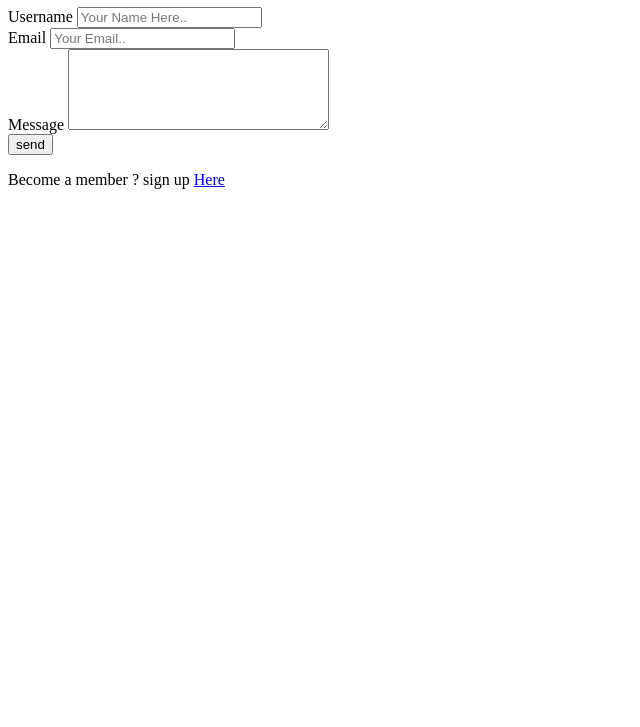
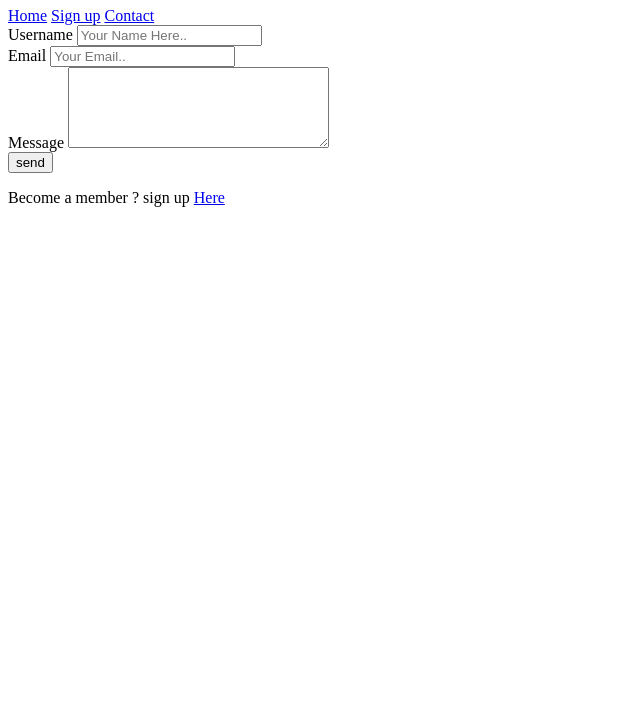
Before and after one commit to ssu627366-cloud/portfolio, a plain HTML site: page contact.html in a window 1280 px wide. Shown: the part 73-800 px from the top of the page, without its empty margins (0-640 px from the left). Drawn offline with Linux system fonts and the light colour scheme.

Commit message:
added novbar to contact.html and signup.html

```diff
--- a/contact.html
+++ b/contact.html
@@ -7,6 +7,11 @@
   </head>
   <body>
     <h1>Contact Me!</h1>
+    <nav>
+      <a href="index.html">Home</a>
+      <a href="signup.html">Sign up</a>
+      <a href="contact.html">Contact</a>
+    </nav>
     <form action="">
       <div>
         <label for="">Username</label>
```
Also changed, not shown: signup.html (+5 -0 lines).
